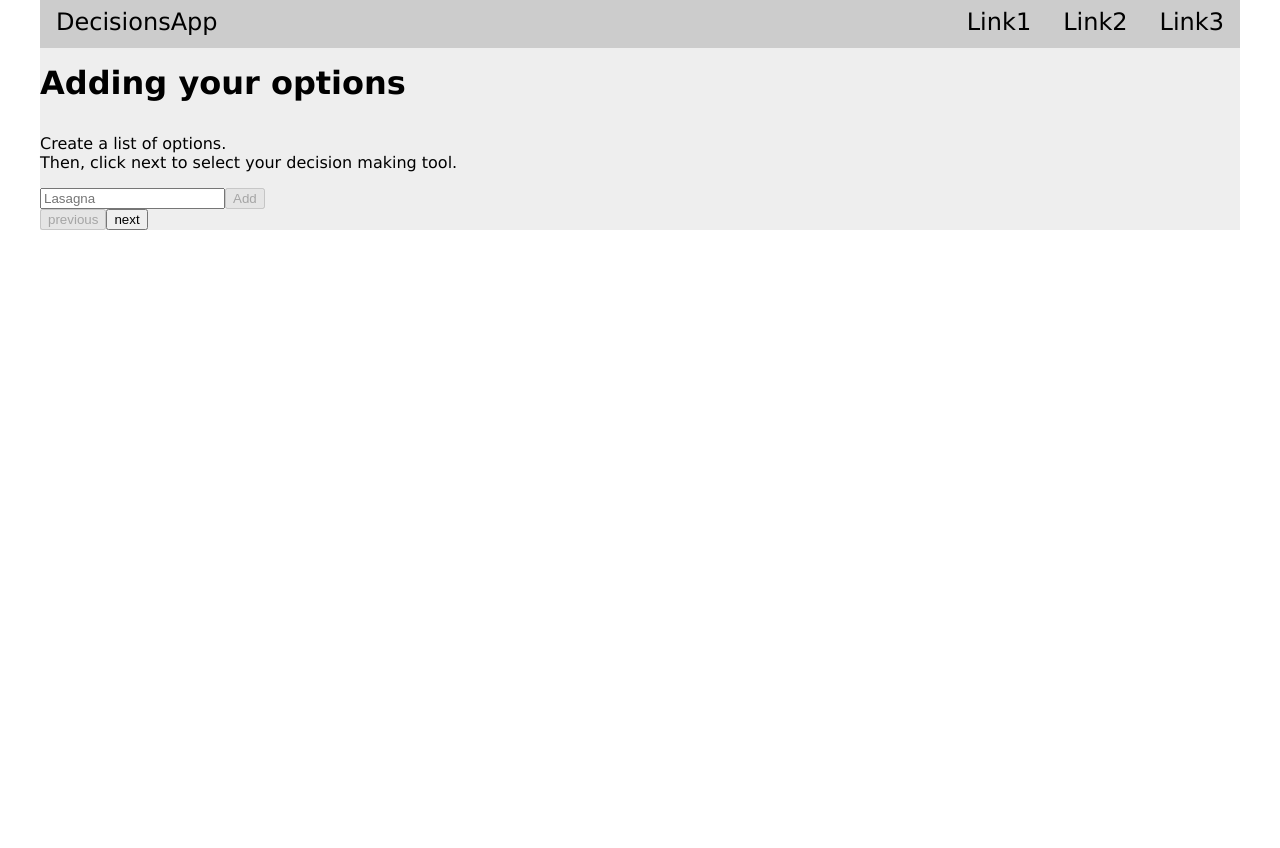
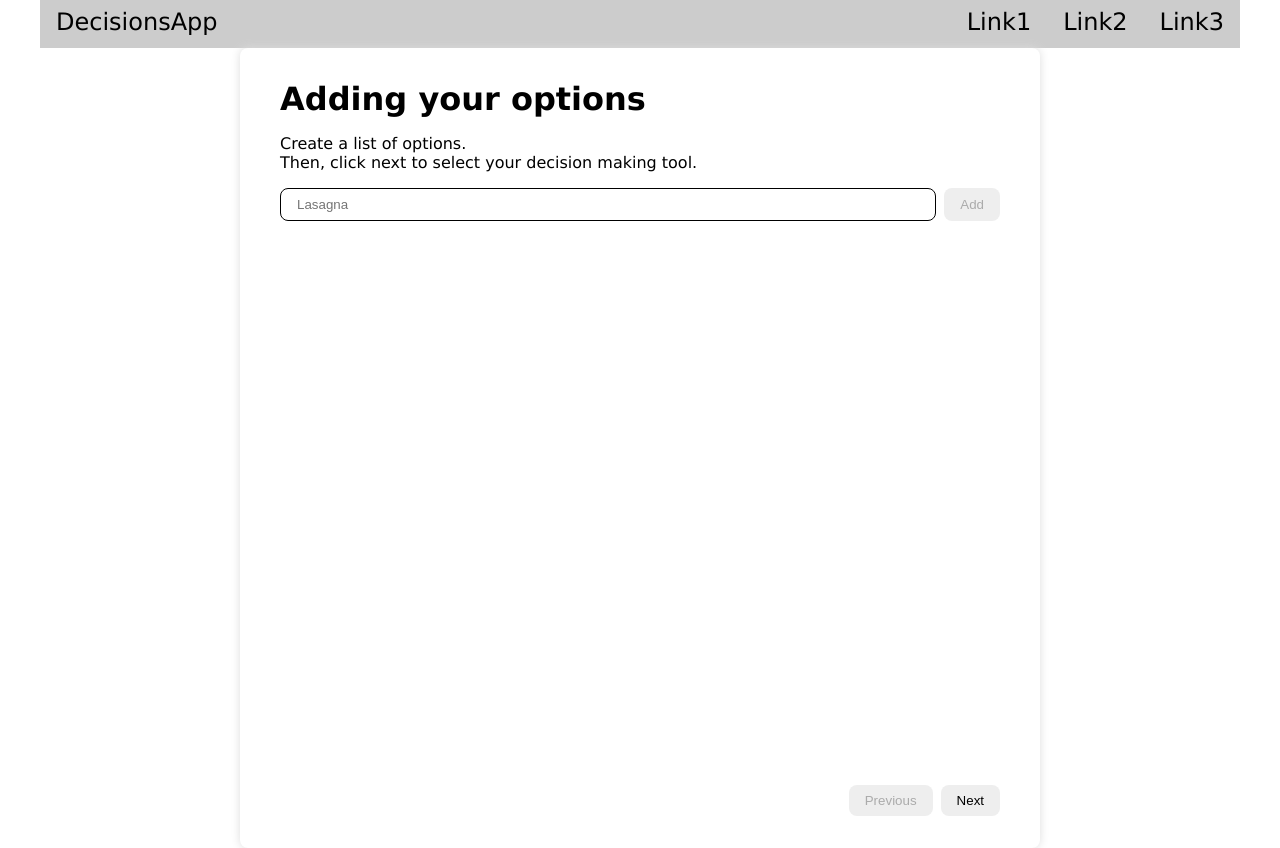
Before and after one commit to anthanhdoan/decisions-app, a React (Vite) app: page / in a window 1280 px wide. Before the commit the page ends 800 px from the top, so only its background shows below. Built offline with nearby package versions, Linux system fonts and the light colour scheme.

Commit message:
Added some styling to MultiStep component and children

```diff
--- a/src/App.css
+++ b/src/App.css
@@ -1,14 +1,14 @@
-.container {
+.app-container {
   width: 1200px;
-  background-color: #eee;
+  min-height: calc(100vh - 3rem);
+  /* background-color: #eee; */
+  display: flex;
+  flex-direction: column;
+  align-items: center;
+  justify-content: center;
 }
 
 h1 {
   margin: 0;
   padding: 1rem 0;
 }
-
-.button {
-  padding: 0.5rem 1rem;
-  cursor: pointer;
-}
--- a/src/App.tsx
+++ b/src/App.tsx
@@ -5,11 +5,13 @@ import { OptionsProvider } from "./contexts/OptionsContext";
 
 function App() {
   return (
-    <div className="container">
+    <div>
       <NavBar />
-      <OptionsProvider>
-        <MultiStep></MultiStep>
-      </OptionsProvider>
+      <div className="app-container">
+        <OptionsProvider>
+          <MultiStep></MultiStep>
+        </OptionsProvider>
+      </div>
     </div>
   );
 }
--- /dev/null
+++ b/src/components/AddOption.css
@@ -0,0 +1,21 @@
+.addoption-input {
+  padding: 0.5rem 1rem;
+  width: 100%;
+}
+
+.addoption-input:focus {
+  outline: none;
+}
+
+h1 {
+  margin: 0;
+  padding: 0;
+}
+
+.addoption-form {
+  width: 100%;
+  display: flex;
+  justify-content: space-between;
+  gap: 0.5rem;
+  margin-bottom: 2rem;
+}
--- a/src/components/AddOption.tsx
+++ b/src/components/AddOption.tsx
@@ -1,5 +1,6 @@
 import { useRef, useState } from "react";
 import type { IOption } from "../contexts/OptionsContext";
+import "./AddOption.css";
 
 interface IAddOptionProps {
   setOptions: React.Dispatch<React.SetStateAction<IOption[]>>;
@@ -37,8 +38,9 @@ export default function AddOption(props: IAddOptionProps) {
         Create a list of options. <br />
         Then, click next to select your decision making tool.
       </p>
-      <form onSubmit={(e) => e.preventDefault()}>
+      <form className="addoption-form" onSubmit={(e) => e.preventDefault()}>
         <input
+          className="addoption-input"
           type="text"
           placeholder="Lasagna"
           value={inputValue}
--- a/src/components/ListItem.css
+++ b/src/components/ListItem.css
@@ -1,13 +1,22 @@
+.listitem-container {
+  width: 100%;
+  display: flex;
+  justify-content: space-between;
+  margin: 0.5rem 0 0 0;
+  gap: 0.5rem;
+}
+
 .option-item {
-  width: 20rem;
+  width: 100%;
   padding: 0.5rem 1rem;
   box-sizing: border-box;
   outline: none;
+  border: 1px solid black;
 }
 
 .option-item-saved {
   background-color: transparent;
-  border: 1px solid transparent;
+  border: 1px solid #ddd;
 }
 
 .option-item-saved:focus {
@@ -17,3 +26,10 @@
 .option-item-saved:hover {
   cursor: default;
 }
+
+.listitem-buttons-container {
+  box-sizing: border-box;
+  display: flex;
+  justify-content: end;
+  gap: 0.5rem;
+}
--- a/src/components/ListItem.tsx
+++ b/src/components/ListItem.tsx
@@ -50,7 +50,7 @@ export default function ListItem(props: IListItemProps) {
 
   return (
     <>
-      <form onSubmit={(e) => e.preventDefault()}>
+      <form className="listitem-container" onSubmit={(e) => e.preventDefault()}>
         <input
           ref={inputRef}
           type="text"
@@ -61,23 +61,35 @@ export default function ListItem(props: IListItemProps) {
         />
 
         {!isEditing ? (
-          <>
-            <button type="submit" onClick={() => editOption()}>
+          <div className="listitem-buttons-container">
+            <button
+              className="listitem-button"
+              type="submit"
+              onClick={() => editOption()}
+            >
               Edit
             </button>
-            <button onClick={() => removeOption(props.optionId)}>Remove</button>
-          </>
+            <button
+              className="listitem-button"
+              onClick={() => removeOption(props.optionId)}
+            >
+              Remove
+            </button>
+          </div>
         ) : (
-          <>
+          <div className="listitem-buttons-container">
             <button
+              className="listitem-button"
               type="submit"
               onClick={() => saveEditedValue(props.optionId)}
               disabled={!editValue}
             >
               Save
             </button>
-            <button onClick={() => cancelEdit()}>Cancel</button>
-          </>
+            <button className="listitem-button" onClick={() => cancelEdit()}>
+              Cancel
+            </button>
+          </div>
         )}
       </form>
     </>
--- /dev/null
+++ b/src/components/MultiStep.css
@@ -0,0 +1,46 @@
+.multistep-container {
+  box-sizing: border-box;
+  display: flex;
+  flex-direction: column;
+  align-items: start;
+  padding: 2rem 2.5rem;
+  background-color: #fff;
+  width: 800px;
+  height: 800px;
+  min-height: 800px;
+  border-radius: 0.5rem;
+  box-shadow: 0 0 10px #ddd;
+}
+
+.multistep-page {
+  box-sizing: border-box;
+  width: 100%;
+  height: 100%;
+  display: flex;
+  flex-direction: column;
+  justify-content: space-between;
+}
+
+.multistep-buttons-container {
+  box-sizing: border-box;
+  width: 100%;
+  display: flex;
+  justify-content: end;
+  margin: 2rem 0 0 0;
+  gap: 0.5rem;
+}
+
+button {
+  padding: 0.5rem 1rem;
+  cursor: pointer;
+  background-color: #eee;
+  border: none;
+  border-radius: 0.5rem;
+}
+
+input {
+  padding: 0.25rem 0.5rem;
+  box-sizing: border-box;
+  border-radius: 0.5rem;
+  border: 1px solid black;
+}
--- a/src/components/MultiStep.tsx
+++ b/src/components/MultiStep.tsx
@@ -1,5 +1,6 @@
 import { useState } from "react";
 import OptionsList from "./OptionsList";
+import "./MultiStep.css";
 
 export default function MultiStep() {
   const [step, setStep] = useState<number>(1);
@@ -15,34 +16,50 @@ export default function MultiStep() {
   };
 
   return (
-    <>
+    <div className="multistep-container">
       {step === 1 && (
-        <>
+        <div className="multistep-page">
           <OptionsList />
-          <button disabled>previous</button>
-          <button onClick={nextStep}>next</button>
-        </>
+          <div className="multistep-buttons-container">
+            <button className="multistep-button" disabled>
+              Previous
+            </button>
+            <button className="multistep-button" onClick={nextStep}>
+              Next
+            </button>
+          </div>
+        </div>
       )}
       {step === 2 && (
-        <>
+        <div className="multistep-page">
           <h1>Select your decision making helper</h1>
           <p>[Dropdown menu with available tools]</p>
           <p>[Paragraph element explaining what the tool does]</p>
-          <button onClick={prevStep}>previous</button>
-          <button onClick={nextStep}>next</button>
-        </>
+          <div className="multistep-buttons-container">
+            <button className="multistep-button" onClick={prevStep}>
+              Previous
+            </button>
+            <button className="multistep-button" onClick={nextStep}>
+              Next
+            </button>
+          </div>
+        </div>
       )}
       {step === 3 && (
-        <>
+        <div className="multistep-page">
           <h1>Confirmation</h1>
           <p>
             [Confirmation paragraph, e.g. "These are your options, and you'll
             use X tool, is that correct?"]
           </p>
-          <button onClick={prevStep}>Previous</button>
-          <button>Continue</button>
-        </>
+          <div className="multistep-buttons-container">
+            <button className="multistep-button" onClick={prevStep}>
+              Previous
+            </button>
+            <button className="multistep-button">Continue</button>
+          </div>
+        </div>
       )}
-    </>
+    </div>
   );
 }
--- a/src/components/NavBar.css
+++ b/src/components/NavBar.css
@@ -1,5 +1,6 @@
 .nav-bar {
   height: 3rem;
+  width: 100%;
   background-color: #ccc;
   font-size: 1.5rem;
   display: flex;
--- a/src/components/OptionsList.css
+++ b/src/components/OptionsList.css
@@ -3,3 +3,7 @@ ul {
   margin: 0;
   padding: 0;
 }
+
+.options-container {
+  width: 100%;
+}
```
